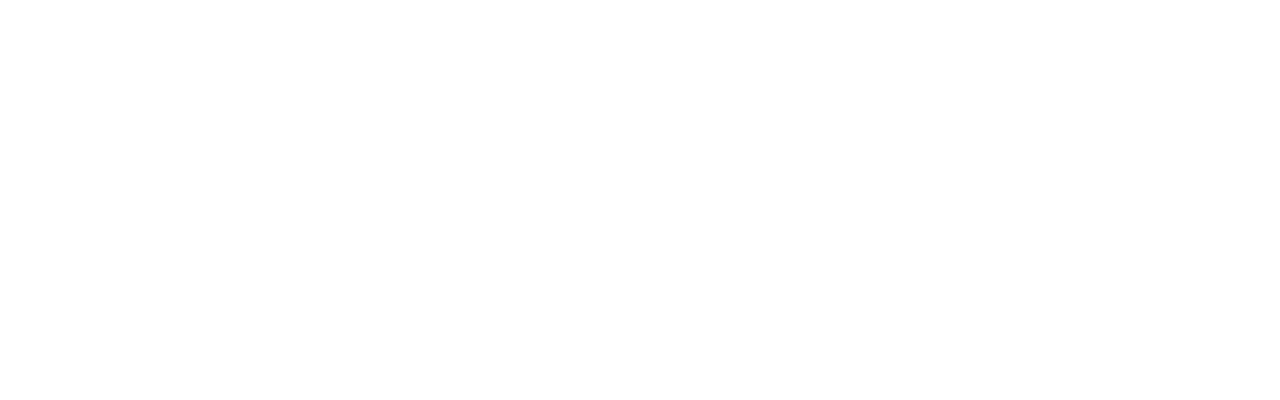
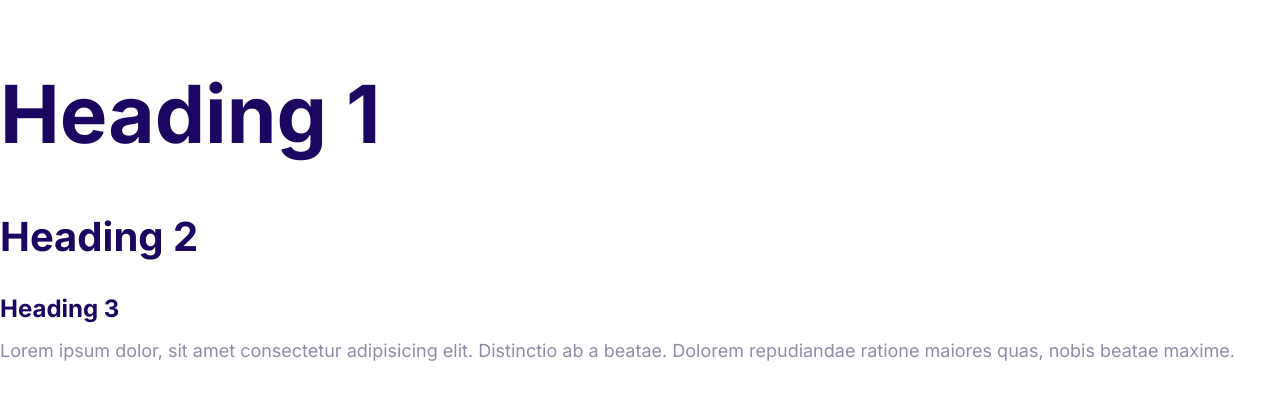
Before and after one commit to ionutziv7/Moshify, a plain HTML site: page Moshify/index.html in a window 1280 px wide. Drawn offline with Linux system fonts and the light colour scheme.

Commit message:
Define the styles for the fonts.

```diff
--- a/Moshify/css/styles.css
+++ b/Moshify/css/styles.css
@@ -5,3 +5,57 @@
 	--color-headings: #1b0760;
 	--color-body: #918ca4;
 }
+
+html {
+	/* 62.5% of 16px = 10px */
+	font-size: 62.5%;
+}
+
+body {
+	font-family: Inter, Arial, Helvetica, sans-serif;
+	font-size: 2.4rem;
+	line-height: 1.5;
+	color: var(--color-body);
+}
+
+h1,
+h2,
+h3 {
+	color: var(--color-headings);
+	margin-bottom: 1rem;
+}
+
+h1 {
+	/* 1 x font-size of the html element */
+	font-size: 7rem;
+}
+
+h2 {
+	font-size: 4rem;
+}
+
+h3 {
+	font-size: 3rem;
+}
+
+p {
+	margin-top: 0;
+}
+
+@media screen and (min-width: 1024px) {
+	body {
+		font-size: 1.8rem;
+	}
+
+	h1 {
+		font-size: 8rem;
+	}
+
+	h2 {
+		font-size: 4rem;
+	}
+
+	h3 {
+		font-size: 2.4rem;
+	}
+}
--- a/Moshify/index.html
+++ b/Moshify/index.html
@@ -5,8 +5,21 @@
 		<meta http-equiv="X-UA-Compatible" content="IE=edge" />
 		<meta name="viewport" content="width=device-width, initial-scale=1.0" />
 		<title>Moshify</title>
+		<link rel="preconnect" href="https://fonts.gstatic.com" />
+		<link
+			href="https://fonts.googleapis.com/css2?family=Inter:wght@400;700&display=swap"
+			rel="stylesheet"
+		/>
 		<link rel="stylesheet" href="css/normalize.css" />
 		<link rel="stylesheet" href="css/styles.css" />
 	</head>
-	<body></body>
+	<body>
+		<h1>Heading 1</h1>
+		<h2>Heading 2</h2>
+		<h3>Heading 3</h3>
+		<p>
+			Lorem ipsum dolor, sit amet consectetur adipisicing elit. Distinctio ab a
+			beatae. Dolorem repudiandae ratione maiores quas, nobis beatae maxime.
+		</p>
+	</body>
 </html>
```
